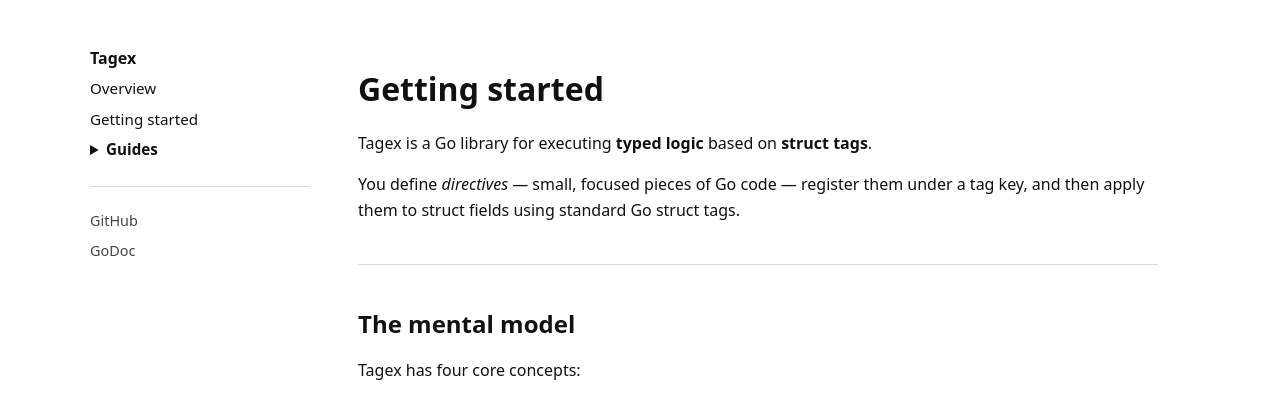
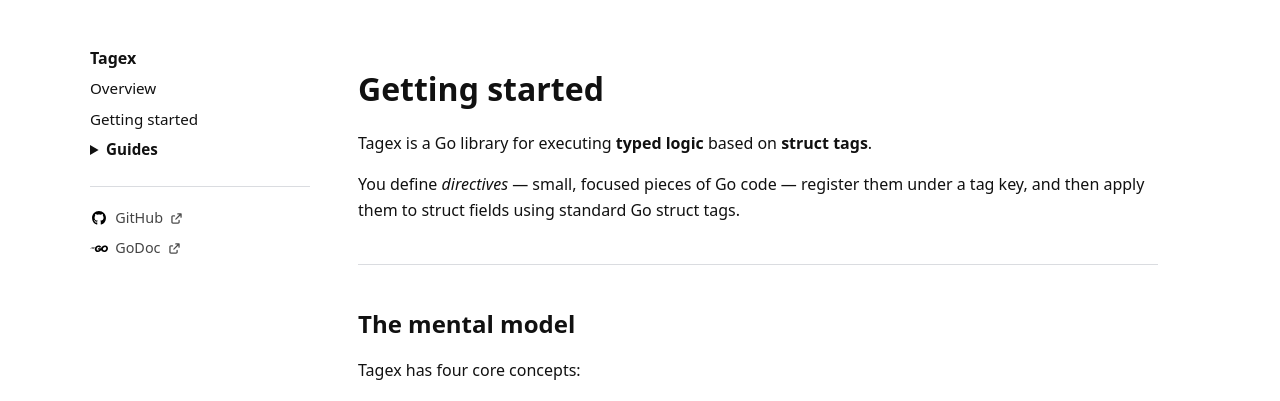
Before and after one commit to tedla-brandsema/tedla-brandsema.github.io, a Jekyll site: the page built from docs/tagex/getting-started.html, in a window 1280 px wide. Shown: the top 401 px of the page. Built offline with Jekyll 4.4.1, drawn with Linux system fonts in a browser that asks for light colours.

Commit message:
docs(tagex): add nav link icons and align scalable SVG sizing

```diff
--- a/_includes/nav-tagex.html
+++ b/_includes/nav-tagex.html
@@ -21,8 +21,20 @@
 
     <div class="nav-divider">
         <ul>
-            <li><a href="https://github.com/tedla-brandsema/tagex">GitHub</a></li>
-            <li><a href="https://pkg.go.dev/github.com/tedla-brandsema/tagex">GoDoc</a></li>
+            <li>
+                <a class="nav-icon-link" href="https://github.com/tedla-brandsema/tagex" target="_blank" rel="noopener noreferrer">
+                    <img class="nav-icon" src="/static/icons/github-brands-solid-full.svg" alt="" aria-hidden="true">
+                    GitHub
+                    <img class="nav-icon nav-icon-external" src="/static/icons/external-link-solid-full.svg" alt="" aria-hidden="true">
+                </a>
+            </li>
+            <li>
+                <a class="nav-icon-link" href="https://pkg.go.dev/github.com/tedla-brandsema/tagex" target="_blank" rel="noopener noreferrer">
+                    <img class="nav-icon" src="/static/icons/golang-brands-solid-full.svg" alt="" aria-hidden="true">
+                    GoDoc
+                    <img class="nav-icon nav-icon-external" src="/static/icons/external-link-solid-full.svg" alt="" aria-hidden="true">
+                </a>
+            </li>
         </ul>
     </div>
 </nav>
--- a/static/css/site.css
+++ b/static/css/site.css
@@ -62,6 +62,27 @@
     text-decoration: underline;
 }
 
+nav .nav-icon-link {
+    display: inline-flex;
+    align-items: center;
+    gap: 0.45rem;
+    line-height: 1;
+}
+
+nav .nav-icon {
+    width: 1.25em;
+    height: 1.25em;
+    flex: 0 0 auto;
+    display: inline-block;
+    vertical-align: middle;
+}
+
+nav .nav-icon-external {
+    width: 0.9em;
+    height: 0.9em;
+    opacity: 0.7;
+}
+
 /* Navigation visual separation */
 .nav-divider {
     margin-top: 1.5rem;
```
Also changed, not shown: static/icons/external-link-solid-full.svg (added).
